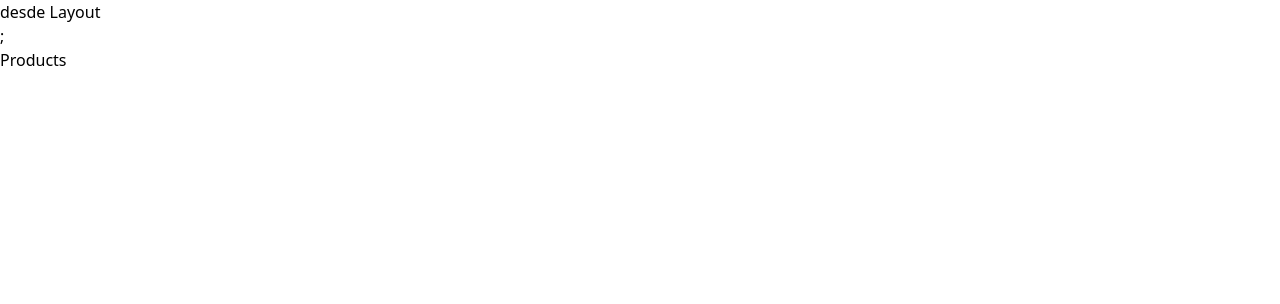
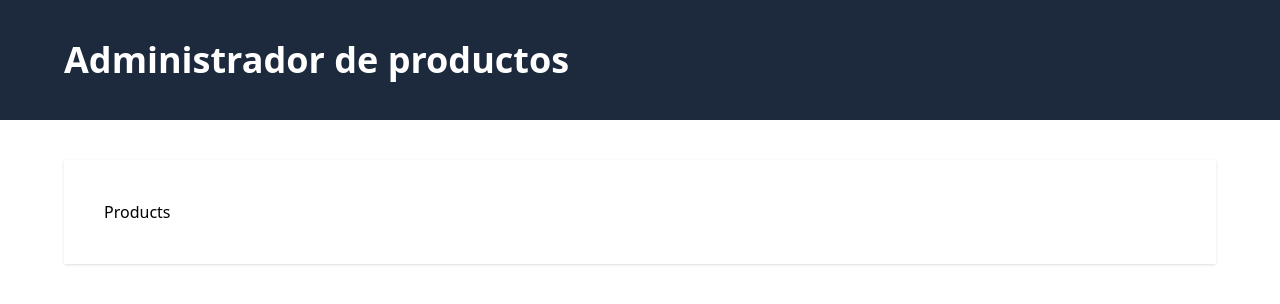
Before and after one commit to AlvaroJose1357/ProductsAdministration_Frontend, a React (Vite) app: page / in a window 1280 px wide. Shown: the top 304 px of the page. Built offline with nearby package versions, Linux system fonts and the light colour scheme.

Commit message:
add Header component and integrate it into Layout

```diff
--- /dev/null
+++ b/src/components/Header.tsx
@@ -0,0 +1,11 @@
+export default function Header() {
+  return (
+    <header className="bg-slate-800">
+      <div className="mx-auto max-w-6xl py-10">
+        <h1 className="text-4xl text-white font-bold">
+          Administrador de productos
+        </h1>
+      </div>
+    </header>
+  );
+}
--- a/src/layouts/Layout.tsx
+++ b/src/layouts/Layout.tsx
@@ -1,10 +1,13 @@
 import { Outlet } from "react-router-dom";
+import Header from "../components/Header";
 
 export default function Layout() {
   return (
     <>
-      <div> desde Layout</div>;
-      <Outlet />
+      <Header />
+      <main className="mt-10 mx-auto max-w-6xl p-10 bg-white shadow">
+        <Outlet />
+      </main>
     </>
   );
 }
```
